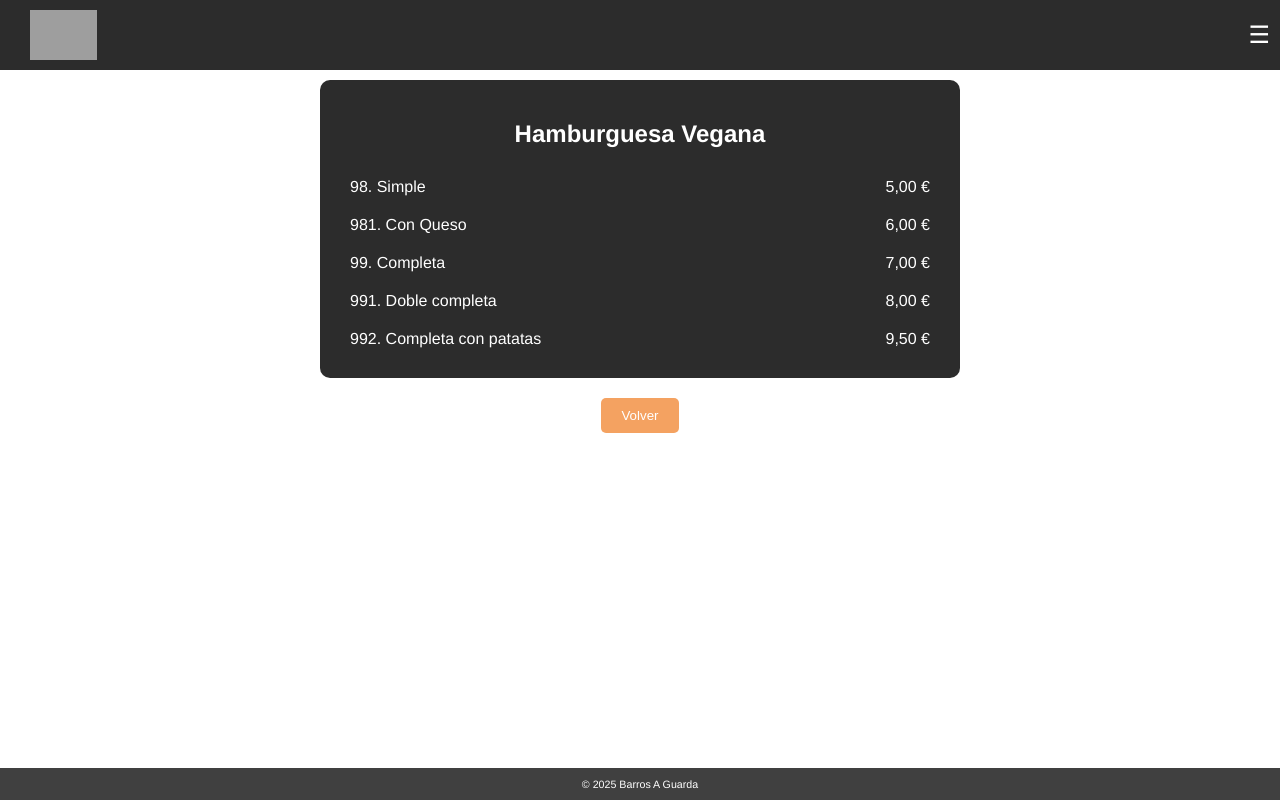
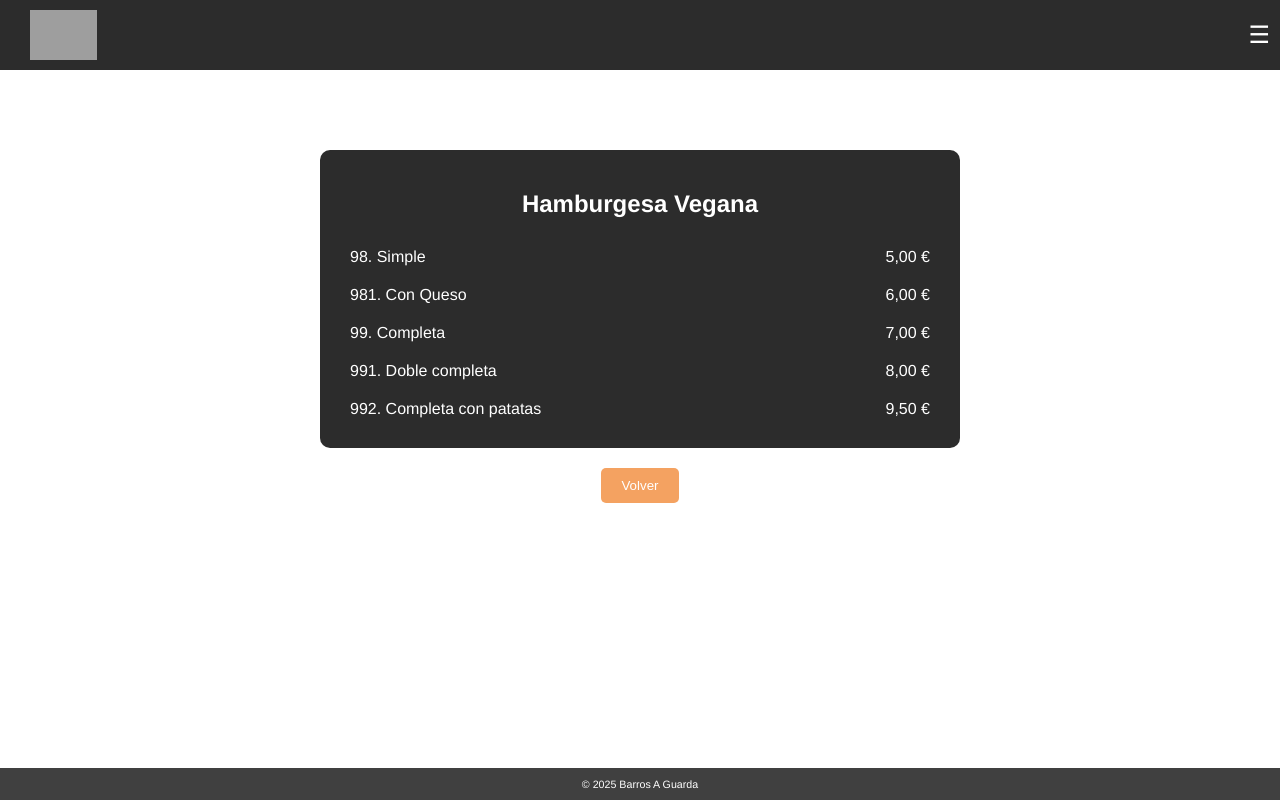
Before and after one commit to CarlosPerku/Barros, a plain HTML site: page Hvegana.html in a window 1280 px wide. Drawn offline with Linux system fonts and the light colour scheme; grey boxes are pictures that could not be loaded.

Commit message:
Update Hvegana.html

```diff
--- a/Hvegana.html
+++ b/Hvegana.html
@@ -12,7 +12,7 @@
             background-color: #ffffff;
         }
         header {
-            position: fixed;
+            position: sticky;
             top: 0;
             width: 100%;
             background-color: #2c2c2c;
@@ -178,7 +178,7 @@
     </nav>
 
     <div class="menu-section">
-        <h2>Hamburguesa Vegana</h2>
+        <h2>Hamburgesa Vegana</h2>
         <table id="menu-table"></table>
     </div>
 
```
